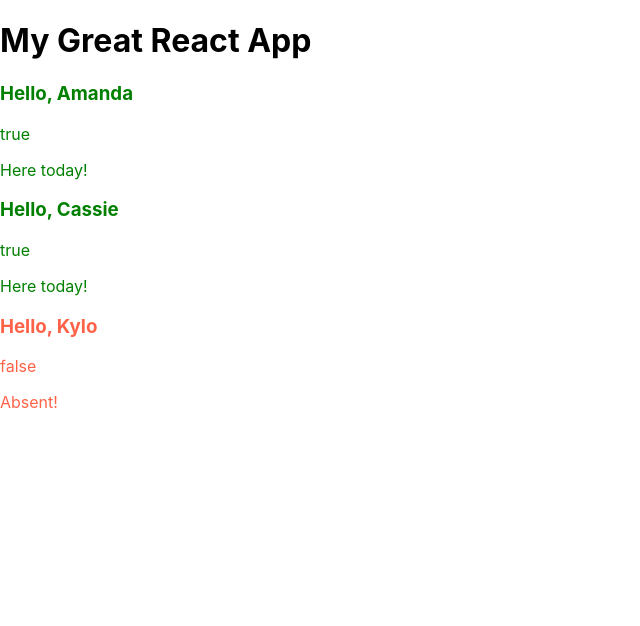
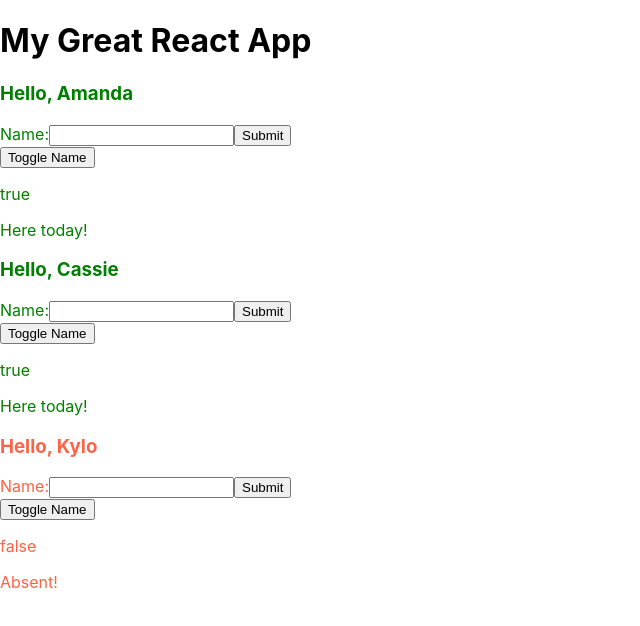
Before and after one commit to Ada-C10/nodes-react-hello-world, a React (Create React App) app: page / in a window 1280 px wide. Shown: the top 626 px of the page, without its empty margins (0-640 px from the left). Built offline with nearby package versions, Linux system fonts and the light colour scheme.

Commit message:
Quick upload of what we did during our lecture

```diff
--- a/src/components/NameDisplay.js
+++ b/src/components/NameDisplay.js
@@ -18,19 +18,50 @@ class NameDisplay extends Component {
     */
   }
 
-  render() {
-    if (this.state.name) {
+  onButtonClick = () => {
+    this.setState({displayName: !this.state.displayName});
+  }
+
+  onNameInputChange = (event) => {
+    this.setState({tempName: event.target.value});
+  }
+
+  onNameSubmit = (event) => {
+    event.preventDefault();
+    this.setState({name: this.state.tempName, tempName: ''})
+  }
+
+  renderDisplayName = () =>{
+    if(this.state.displayName){
       return (
         <div>
           <h3>Hello, {this.state.name}</h3>
+          <form onSubmit={this.onNameSubmit}>
+             <label>
+               Name:
+               <input type="text" value={this.state.value} onChange={this.onNameInputChange} />
+             </label>
+             <input type="submit" value="Submit" />
+           </form>
         </div>
-      );
-    } else {
-      return <div>
-        <h3>I don't know how to display your name</h3>
-      </div>;
+      )
+    }
+    else{
+      return <h3>I don't know how to display your name</h3>
     }
   }
+
+  render() {
+    console.log(this);
+
+    return (
+      <div>
+        {this.renderDisplayName()}
+        <button onClick={this.onButtonClick}>Toggle Name</button>
+      </div>
+    );
+  }
+
 }
 
 export default NameDisplay;
```
